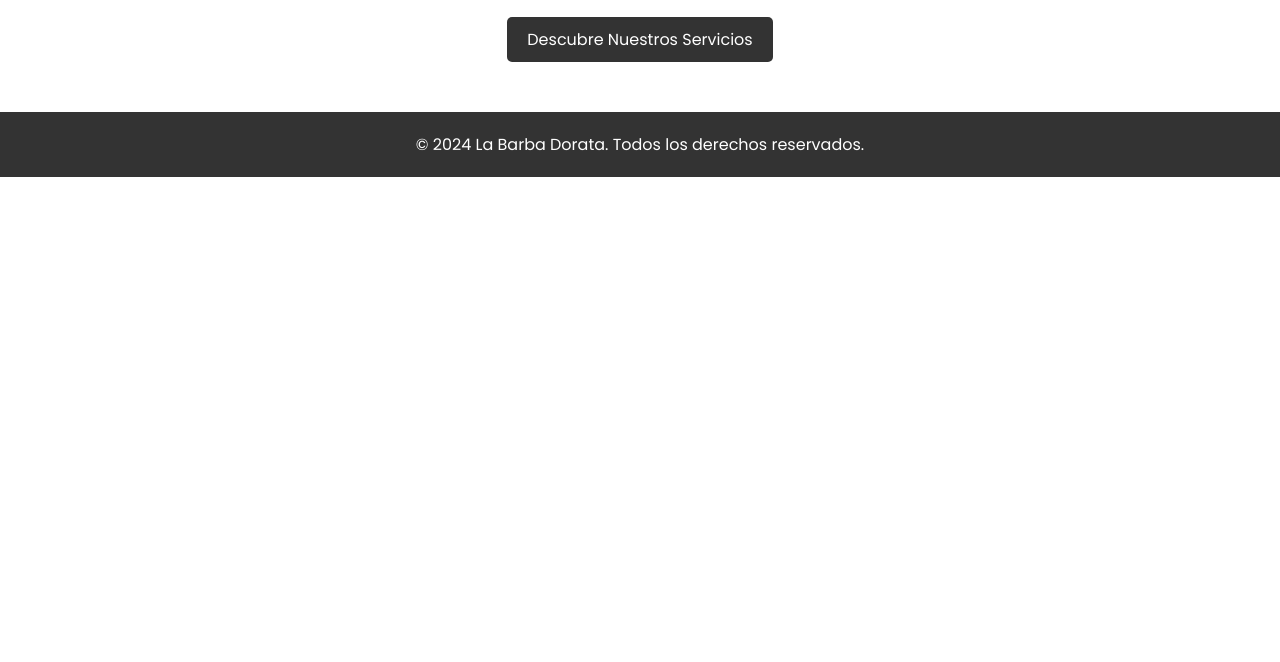
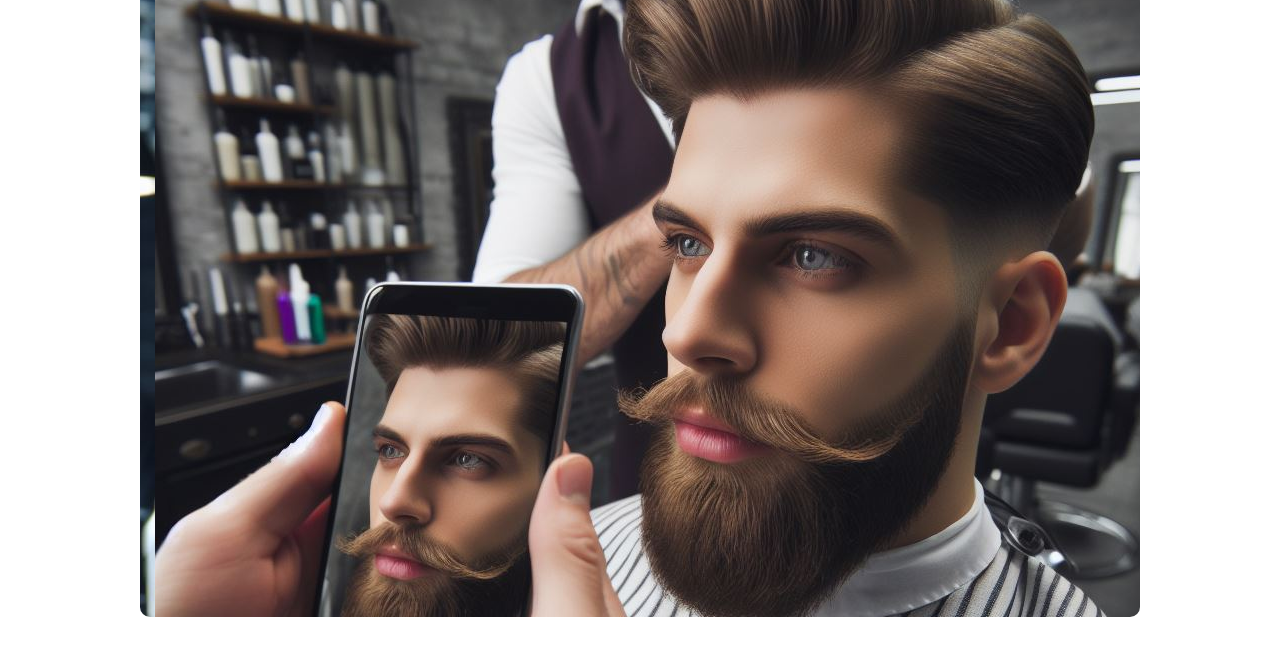
Before and after one commit to CarlosCastisho/losbarbers, a plain HTML site: page index.html in a window 1280 px wide. Shown: the part 193-855 px from the top of the page. Before the commit the page ends 800 px from the top, so only its background shows below. Drawn offline with Linux system fonts and the light colour scheme.

Commit message:
imagenes-carrusel

```diff
--- a/css/styles.css
+++ b/css/styles.css
@@ -19,9 +19,8 @@ body {
     font-family: "Poppins", sans-serif;
 }
 
-header {
 
-}
+/* MENU*/
 
 .container{
     max-width: 1200px;
@@ -30,7 +29,7 @@ header {
 
 .content {
     min-height: 80px;
-    background: #333;
+    background: #000;
 }
 
 .menu {
@@ -94,7 +93,7 @@ header {
         top: 100%;
         left: 0;
         right: 0;
-        background-color: #333;
+        background-color: #000;
         display: none;
     }
 
@@ -106,6 +105,40 @@ header {
     #menu:checked ~ .navbar {
         display: initial;
     }
+}
+
+/*CARRUSEL*/
+.container-carrusel {
+    width: 100vw;
+    display: grid;
+    place-content: center;
+    padding-top: 10px;
+}
+
+.carrusel {
+    width: 100vw;
+    max-width: 1000px;
+    height: 720px;
+    overflow: hidden;
+    border-radius: 10px;
+}
+
+.carrusel ul {
+    display: flex;
+    padding: 0;
+    width: 300%;
+    animation: carrusel 15s infinite cubic-bezier(0.55, 0.48, 0.37, 0.92);
+}
+
+@keyframes carrusel {
+    0% {margin-left: 0;}
+    33% {margin-left: 0;}
+
+    33% {margin-left: -100%;}
+    66% {margin-left: -100%;}
+
+    66% {margin-left: -200%;}
+    100% {margin-left: -200%;}
 }
 
 #serviciosAd {
@@ -124,7 +157,7 @@ header {
 
 .button {
     display: inline-block;
-    background-color: #333;
+    background-color: #000;
     color: #fff;
     padding: 10px 20px;
     text-decoration: none;
@@ -153,7 +186,7 @@ section ul {
 }
 
 footer {
-    background-color: #333;
+    background-color: #000;
     color: #fff;
     text-align: center;
     padding: 20px;
@@ -181,13 +214,13 @@ footer {
 
 #contact-form h2 {
     margin-bottom: 20px;
-    color: #333;
+    color: #000;
 }
 
 #contact-form label {
     display: block;
     margin-bottom: 10px;
-    color: #333;
+    color: #000;
 }
 
 #contact-form input[type="text"],
@@ -206,7 +239,7 @@ footer {
 }
 
 #contact-form button[type="submit"] {
-    background-color: #333;
+    background-color: #000;
     color: #fff;
     padding: 10px 20px;
     border: none;
--- a/index.html
+++ b/index.html
@@ -31,6 +31,18 @@
 
     </header>
 
+    <div class="container-carrusel">
+        <div class="carrusel">
+            <ul>
+                <li><img src="/images/carrusel-1.jpg" alt="corte de pelo"></li>
+                <li><img src="/images/carrusel-2.jpg" alt="celular"></li>
+                <li><img src="/images/carrusel-3.jpg" alt="modelo"></li>
+            </ul>
+        </div>
+    </div>
+
+
+
     <section id="serviciosAd">
         <!-- Background image or slideshow -->
         <div class="serviciosAd-content">
```
Also changed, not shown: images/carrusel-1.jpg (added), images/carrusel-2.jpg (added), images/carrusel-3.jpg (added).
